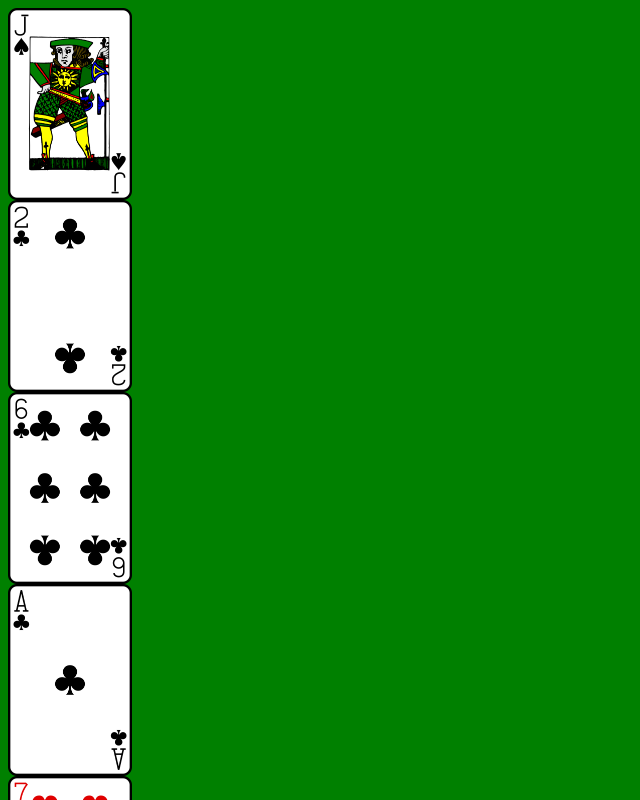
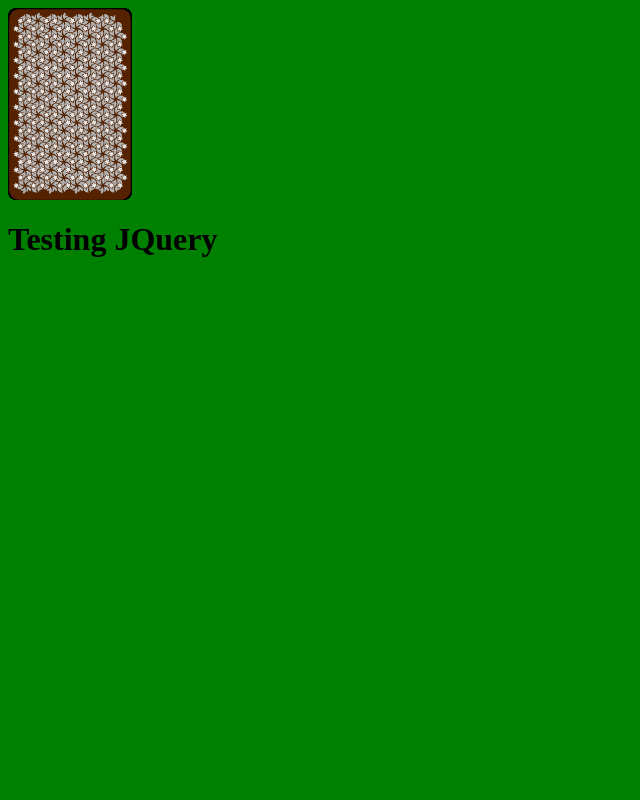
Before and after one commit to darin666/black-jack-2, a website: page src/index.html in a window 1280 px wide. Shown: the top 800 px of the page, without its empty margins (0-640 px from the left). Drawn offline with nearby package versions, Linux system fonts and the light colour scheme; files that its build step writes are made by us from their sources.

Commit message:
deck modified

```diff
--- a/src/index.html
+++ b/src/index.html
@@ -11,6 +11,7 @@
 		<script src="/js/jquery-3.3.1.min.js"></script>
 		<script src="/js/index.js"></script>
 		<div id="deck"></div>
+
 
 	<script>
 			var deck = generateDeck();
@@ -28,10 +29,9 @@
 				})
 			}
 
-
 			function renderCard(card){
 				if(card.reversed){
-					return '<div class="card reversed"></div>';
+					return '<div class="card revers"></div>';
 				}else{
 					return '<div class="card ' + card.suit + '-' + card.value + '"></div>';
 				}
@@ -45,5 +45,7 @@
 			$('<h1>Testing JQuery</h1>')
 		);
 		</script>
+
+
 </body>
 </html>
--- a/src/js/index.js
+++ b/src/js/index.js
@@ -12,7 +12,7 @@ function generateDeck(){
             deck.push({
                 'suit': suits[s],
                 'value': values[v],
-                'reversed': false
+                'reversed': true
             });
         }
     }
--- a/src/scss/_cards.scss
+++ b/src/scss/_cards.scss
@@ -1,7 +1,16 @@
+#deck {
+	position: relative;
+	width:  123.5px;
+	height: 192px;
+}
+
 .card {
 	width:  123.5px;
 	height: 192px;
 	background-size: 100%;
+	position: absolute;
+	top: 0;
+	left: 0;
 }
 
 .clubs-2 {
```
